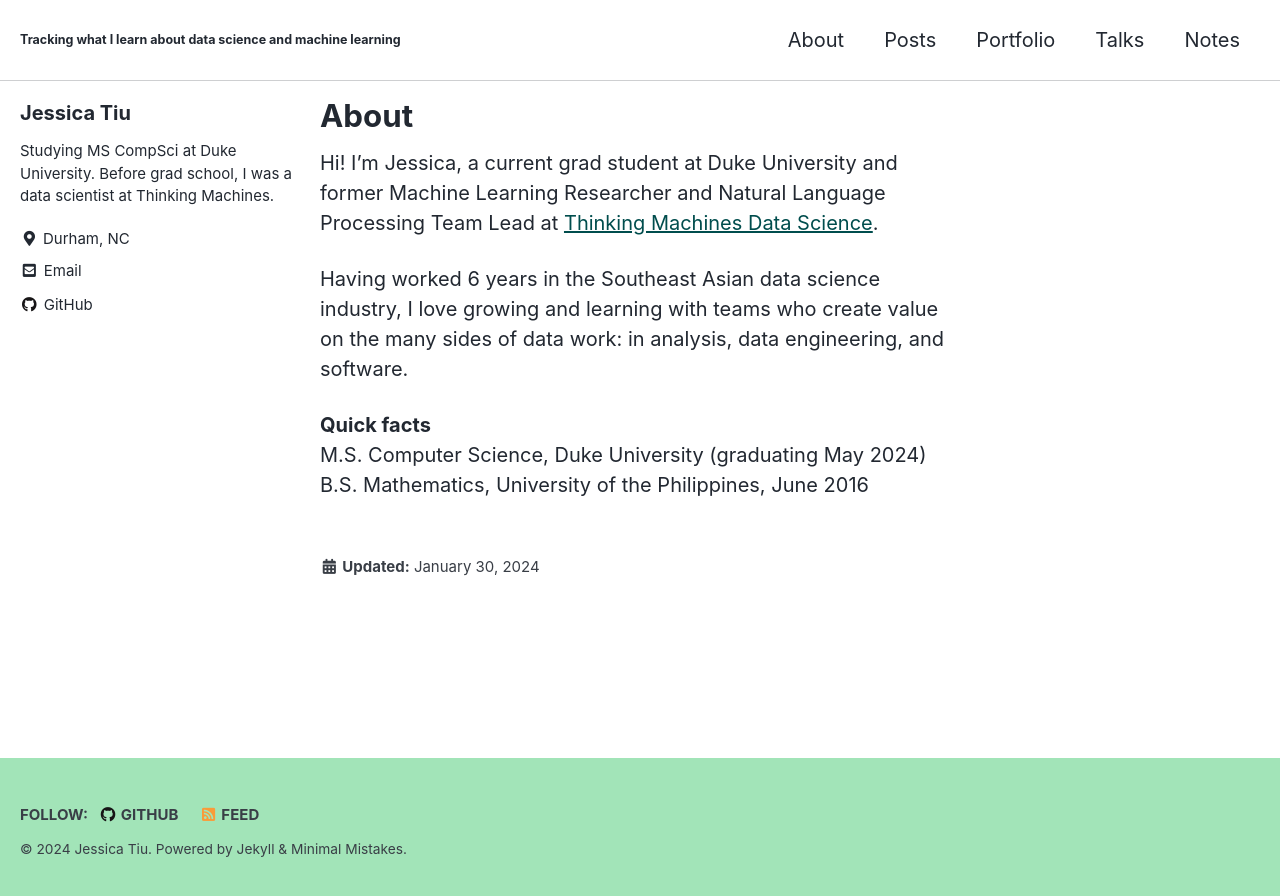
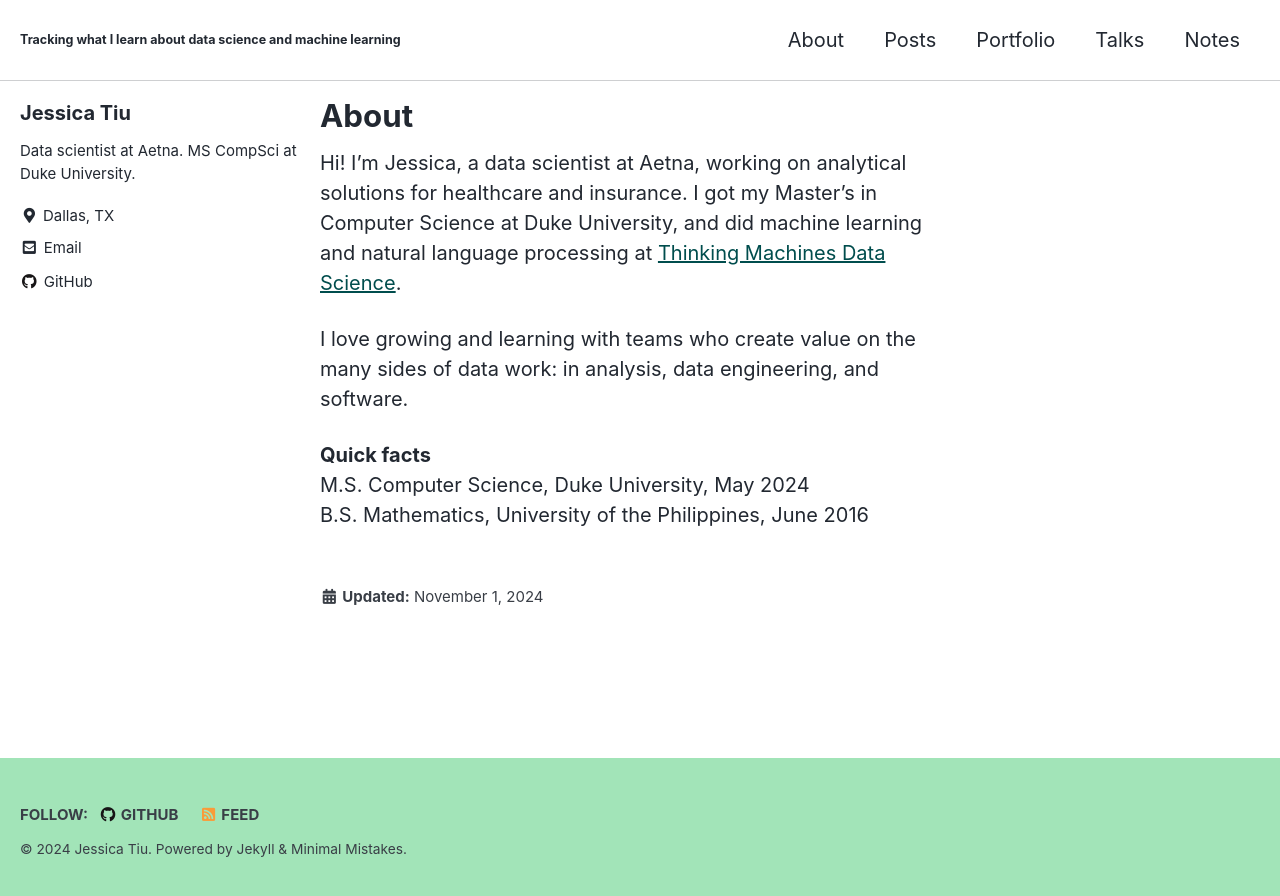
Before and after one commit to jgtiu/jgtiu.github.io, a Jekyll site: the page built from _pages/about.md, in a window 1280 px wide. Shown: the top 896 px of the page. Built offline with Jekyll 4.4.1, drawn with Linux system fonts in a browser that asks for light colours; cached includes are drawn as plain includes.

Commit message:
Update bio

```diff
--- a/_config.yml
+++ b/_config.yml
@@ -106,8 +106,8 @@ analytics:
 author:
   name             : "Jessica Tiu"
   avatar           : # path of avatar image, e.g. "/assets/images/bio-photo.jpg"
-  bio              : "Studying MS CompSci at Duke University. Before grad school, I was a data scientist at Thinking Machines."
-  location         : "Durham, NC"
+  bio              : "Data scientist at Aetna. MS CompSci at Duke University."
+  location         : "Dallas, TX"
   email            :
   links:
     - label: "Email"
--- a/_pages/about.md
+++ b/_pages/about.md
@@ -1,13 +1,13 @@
 ---
 permalink: /about/
 title: "About"
-last_modified_at: 2024-01-30T12:00:00-04:00
+last_modified_at: 2024-11-01T12:00:00-04:00
 ---
 
-Hi! I'm Jessica, a current grad student at Duke University and former Machine Learning Researcher and Natural Language Processing Team Lead at [Thinking Machines Data Science](https://thinkingmachin.es/).
+Hi! I'm Jessica, a data scientist at Aetna, working on analytical solutions for healthcare and insurance. I got my Master's in Computer Science at Duke University, and did machine learning and natural language processing at [Thinking Machines Data Science](https://thinkingmachin.es/).
 
-Having worked 6 years in the Southeast Asian data science industry, I love growing and learning with teams who create value on the many sides of data work: in analysis, data engineering, and software.
+I love growing and learning with teams who create value on the many sides of data work: in analysis, data engineering, and software.
 
 **Quick facts** <br>
-M.S. Computer Science, Duke University (graduating May 2024) <br>
+M.S. Computer Science, Duke University, May 2024 <br>
 B.S. Mathematics, University of the Philippines, June 2016
```
